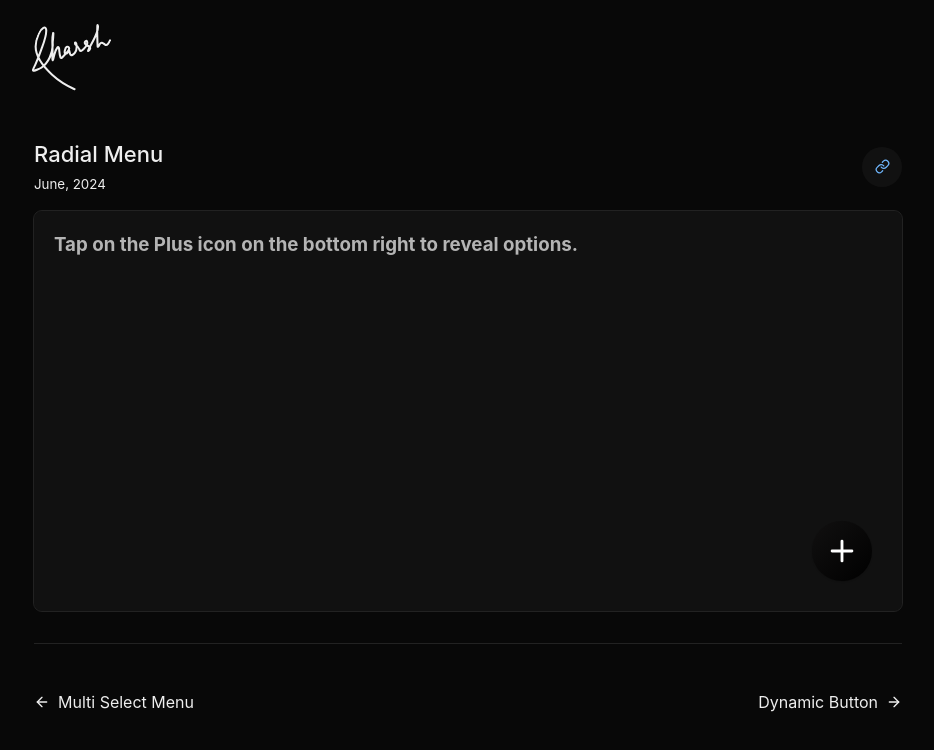
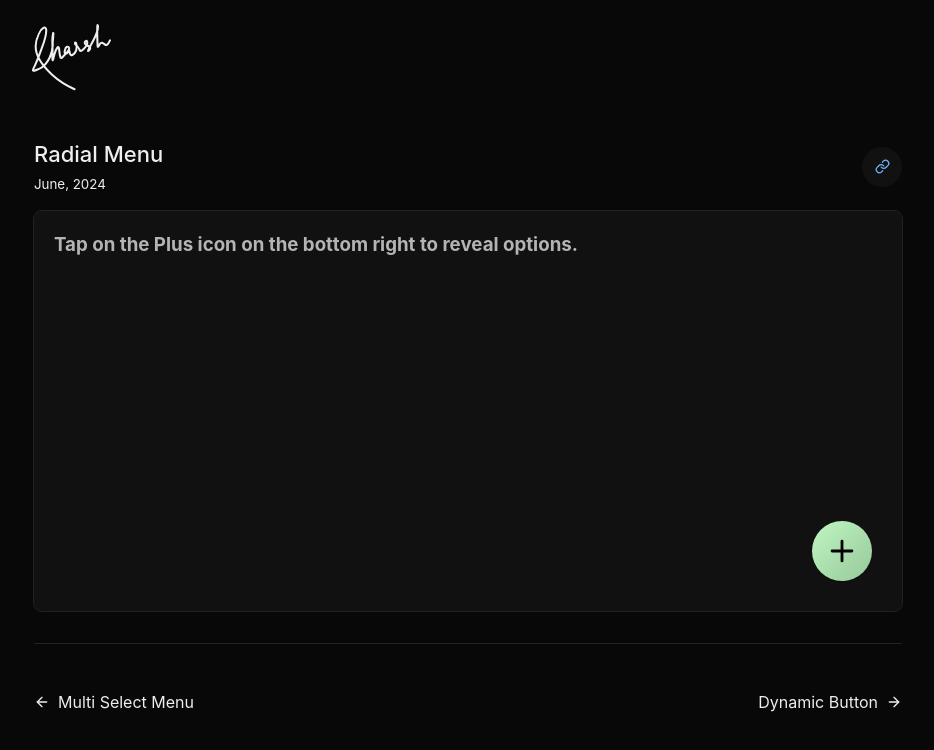
Before and after one commit to harsh-1923/harsh, a React (Vite) app in the folder client/: page /exp/radial-menu in a window 1280 px wide. Shown: the top 750 px of the page, without its empty margins (172-1106 px from the left). Built offline with nearby package versions, Linux system fonts and the light colour scheme.

Commit message:
Color fix radial menu

```diff
--- a/client/src/components/Experiments/RadialMenu/RadialMenu.css
+++ b/client/src/components/Experiments/RadialMenu/RadialMenu.css
@@ -28,7 +28,6 @@
   border: none;
   color: var(--gray-12);
 
-  color: rgb(44, 40, 40);
   width: 60px;
   aspect-ratio: 1;
   border-radius: 50%;
@@ -41,6 +40,7 @@
 }
 
 .rm-trigger {
+  /* color: rgb(44, 40, 40); */
   position: absolute;
   z-index: 10;
   will-change: background-image, background-color;
@@ -57,7 +57,8 @@
   position: absolute;
   z-index: 0;
   width: 58px !important;
-  background-image: linear-gradient(135deg, #bff6c3, #97c89a);
+  /* background-image: linear-gradient(135deg, #bff6c3, #97c89a); */
+  background-image: linear-gradient(180deg, #1994ff 0%, #157cff 100%);
 }
 
 .rm-options:focus-visible {
--- a/client/src/components/Experiments/RadialMenu/RadialMenu.jsx
+++ b/client/src/components/Experiments/RadialMenu/RadialMenu.jsx
@@ -17,12 +17,12 @@ const TOTAL_BUTTONS = MENU_OPTIONS.length;
 const triggerVariant = {
   open: {
     transform: "rotate(-45deg)",
-    color: "black",
+    color: "white",
     backgroundColor: "white",
   },
   closed: {
     transform: "rotate(0deg)",
-    color: "white",
+    color: "black",
     backgroundColor: "black",
   },
 };
@@ -163,14 +163,13 @@ const RadialMenu = () => {
         initial="closed"
         animate={showMenu ? "open" : "closed"}
         exit="open"
-        // onClick={() => setShowMenu(!showMenu)}
         className="rm-button rm-trigger"
         aria-expanded={showMenu}
         aria-label="Main Menu"
         onMouseDown={handleMouseDown}
         style={{
-          backgroundImage: showMenu
-            ? "var(--rm-trigger-linear-bg-open)"
+          backgroundImage: !showMenu
+            ? "var(--gradient-pastle-green)"
             : "var(--rm-trigger-linear-bg-closed)",
         }}
       >
--- a/client/src/index.css
+++ b/client/src/index.css
@@ -49,6 +49,8 @@
   --outline-dashed: 1px dashed var(--gray-5);
   --text-shadow: 0px 1px 1.5px rgba(0, 0, 0, 0.16);
 
+  --gradient-pastle-green: linear-gradient(135deg, #bff6c3, #97c89a);
+
   /* BG AND COLOR */
 
   background-color: var(--bg);
```
